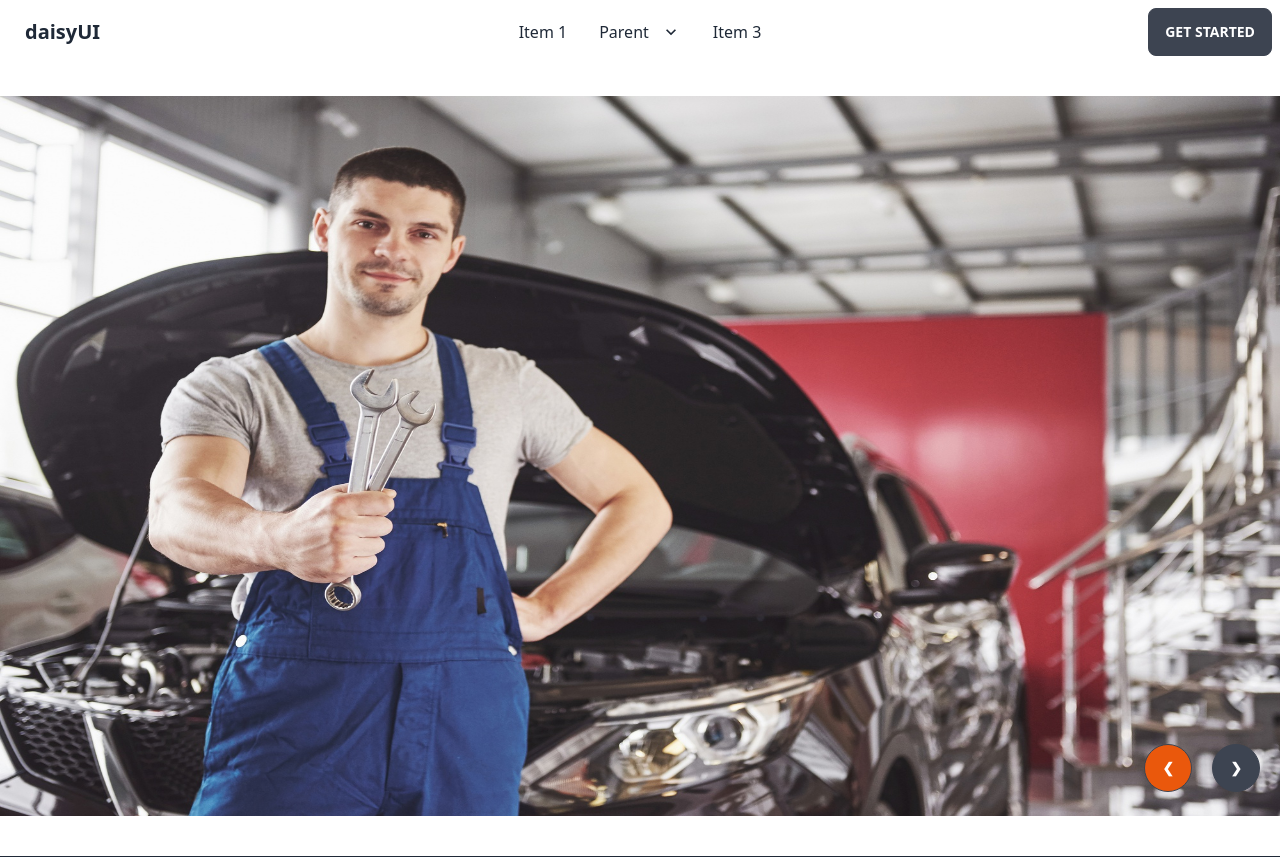
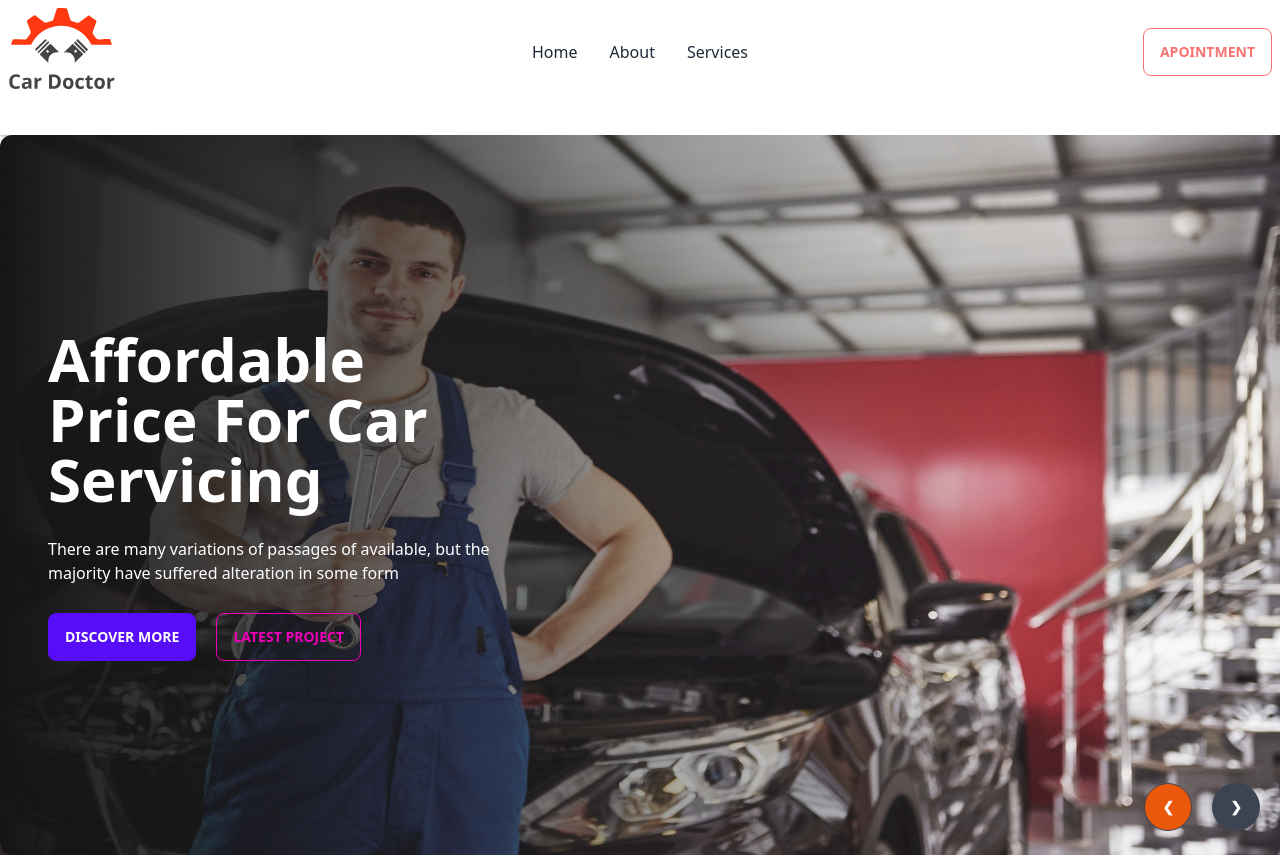
Before and after one commit to Mostakimw/car-doctor, a React (Vite) app: page / in a window 1280 px wide. Shown: the top 857 px of the page. Built offline with nearby package versions, Linux system fonts and the light colour scheme.

Commit message:
navbar fixed and banner title desc added

```diff
--- a/src/pages/Home/Banner.jsx
+++ b/src/pages/Home/Banner.jsx
@@ -10,6 +10,23 @@ const Banner = () => {
     <div className="carousel w-full h-[90vh]">
       <div id="slide1" className="carousel-item relative w-full">
         <img src={img1} className="w-full" />
+        <div className="absolute rounded-xl flex items-center h-full left-0 top-0 bg-gradient-to-r from-[#151515] to-[rgba(21, 21, 21, 0)]">
+          <div className="text-white space-y-7 pl-12 w-1/2">
+            <h2 className="text-6xl font-bold">
+              Affordable Price For Car Servicing
+            </h2>
+            <p>
+              There are many variations of passages of available, but the
+              majority have suffered alteration in some form
+            </p>
+            <div>
+              <button className="btn btn-primary mr-5">Discover More</button>
+              <button className="btn btn-outline btn-secondary">
+                Latest Project
+              </button>
+            </div>
+          </div>
+        </div>
         <div className="absolute flex justify-end transform -translate-y-1/2 left-5 right-5 bottom-0">
           <a
             href="#slide4"
@@ -24,42 +41,93 @@ const Banner = () => {
       </div>
       <div id="slide2" className="carousel-item relative w-full">
         <img src={img2} className="w-full" />
+        <div className="absolute rounded-xl flex items-center h-full left-0 top-0 bg-gradient-to-r from-[#151515] to-[rgba(21, 21, 21, 0)]">
+          <div className="text-white space-y-7 pl-12 w-1/2">
+            <h2 className="text-6xl font-bold">
+              Affordable Price For Car Servicing
+            </h2>
+            <p>
+              There are many variations of passages of available, but the
+              majority have suffered alteration in some form
+            </p>
+            <div>
+              <button className="btn btn-primary mr-5">Discover More</button>
+              <button className="btn btn-outline btn-secondary">
+                Latest Project
+              </button>
+            </div>
+          </div>
+        </div>
         <div className="absolute flex justify-end transform -translate-y-1/2 left-5 right-5 bottom-0">
           <a
-            href="#slide4"
+            href="#slide1"
             className="btn btn-circle mr-5 bg-orange-600 hover:bg-orange-700"
           >
             ❮
           </a>
-          <a href="#slide2" className="btn btn-circle">
+          <a href="#slide3" className="btn btn-circle">
             ❯
           </a>
         </div>
       </div>
       <div id="slide3" className="carousel-item relative w-full">
         <img src={img3} className="w-full" />
+        <div className="absolute rounded-xl flex items-center h-full left-0 top-0 bg-gradient-to-r from-[#151515] to-[rgba(21, 21, 21, 0)]">
+          <div className="text-white space-y-7 pl-12 w-1/2">
+            <h2 className="text-6xl font-bold">
+              Affordable Price For Car Servicing
+            </h2>
+            <p>
+              There are many variations of passages of available, but the
+              majority have suffered alteration in some form
+            </p>
+            <div>
+              <button className="btn btn-primary mr-5">Discover More</button>
+              <button className="btn btn-outline btn-secondary">
+                Latest Project
+              </button>
+            </div>
+          </div>
+        </div>
         <div className="absolute flex justify-end transform -translate-y-1/2 left-5 right-5 bottom-0">
           <a
-            href="#slide4"
+            href="#slide2"
             className="btn btn-circle mr-5 bg-orange-600 hover:bg-orange-700"
           >
             ❮
           </a>
-          <a href="#slide2" className="btn btn-circle">
+          <a href="#slide4" className="btn btn-circle">
             ❯
           </a>
         </div>
       </div>
       <div id="slide4" className="carousel-item relative w-full">
         <img src={img4} className="w-full" />
+        <div className="absolute rounded-xl flex items-center h-full left-0 top-0 bg-gradient-to-r from-[#151515] to-[rgba(21, 21, 21, 0)]">
+          <div className="text-white space-y-7 pl-12 w-1/2">
+            <h2 className="text-6xl font-bold">
+              Affordable Price For Car Servicing
+            </h2>
+            <p>
+              There are many variations of passages of available, but the
+              majority have suffered alteration in some form
+            </p>
+            <div>
+              <button className="btn btn-primary mr-5">Discover More</button>
+              <button className="btn btn-outline btn-secondary">
+                Latest Project
+              </button>
+            </div>
+          </div>
+        </div>
         <div className="absolute flex justify-end transform -translate-y-1/2 left-5 right-5 bottom-0">
           <a
-            href="#slide4"
+            href="#slide3"
             className="btn btn-circle mr-5 bg-orange-600 hover:bg-orange-700"
           >
             ❮
           </a>
-          <a href="#slide2" className="btn btn-circle">
+          <a href="#slide1" className="btn btn-circle">
             ❯
           </a>
         </div>
--- a/src/shared/Navbar.jsx
+++ b/src/shared/Navbar.jsx
@@ -1,7 +1,8 @@
+import logo from "../assets/logo.svg";
 const Navbar = () => {
   return (
     <div>
-      <div className="navbar bg-base-100">
+      <div className="navbar bg-base-100 max-w-7xl mx-auto">
         <div className="navbar-start">
           <div className="dropdown">
             <label tabIndex={0} className="btn btn-ghost lg:hidden">
@@ -25,71 +26,33 @@ const Navbar = () => {
               className="menu menu-compact dropdown-content mt-3 p-2 shadow bg-base-100 rounded-box w-52"
             >
               <li>
-                <a>Item 1</a>
-              </li>
-              <li tabIndex={0}>
-                <a className="justify-between">
-                  Parent
-                  <svg
-                    className="fill-current"
-                    xmlns="http://www.w3.org/2000/svg"
-                    width="24"
-                    height="24"
-                    viewBox="0 0 24 24"
-                  >
-                    <path d="M8.59,16.58L13.17,12L8.59,7.41L10,6L16,12L10,18L8.59,16.58Z" />
-                  </svg>
-                </a>
-                <ul className="p-2">
-                  <li>
-                    <a>Submenu 1</a>
-                  </li>
-                  <li>
-                    <a>Submenu 2</a>
-                  </li>
-                </ul>
+                <a>Home</a>
               </li>
               <li>
-                <a>Item 3</a>
+                <a>About</a>
+              </li>
+              <li>
+                <a>Services</a>
               </li>
             </ul>
           </div>
-          <a className="btn btn-ghost normal-case text-xl">daisyUI</a>
+          <img src={logo} alt="" className="max-sm:w-10" />
         </div>
         <div className="navbar-center hidden lg:flex">
           <ul className="menu menu-horizontal px-1">
             <li>
-              <a>Item 1</a>
-            </li>
-            <li tabIndex={0}>
-              <a>
-                Parent
-                <svg
-                  className="fill-current"
-                  xmlns="http://www.w3.org/2000/svg"
-                  width="20"
-                  height="20"
-                  viewBox="0 0 24 24"
-                >
-                  <path d="M7.41,8.58L12,13.17L16.59,8.58L18,10L12,16L6,10L7.41,8.58Z" />
-                </svg>
-              </a>
-              <ul className="p-2">
-                <li>
-                  <a>Submenu 1</a>
-                </li>
-                <li>
-                  <a>Submenu 2</a>
-                </li>
-              </ul>
+              <a>Home</a>
             </li>
             <li>
-              <a>Item 3</a>
+              <a>About</a>
+            </li>
+            <li>
+              <a>Services</a>
             </li>
           </ul>
         </div>
         <div className="navbar-end">
-          <a className="btn">Get started</a>
+          <a className="btn btn-outline btn-error">Apointment</a>
         </div>
       </div>
     </div>
```
